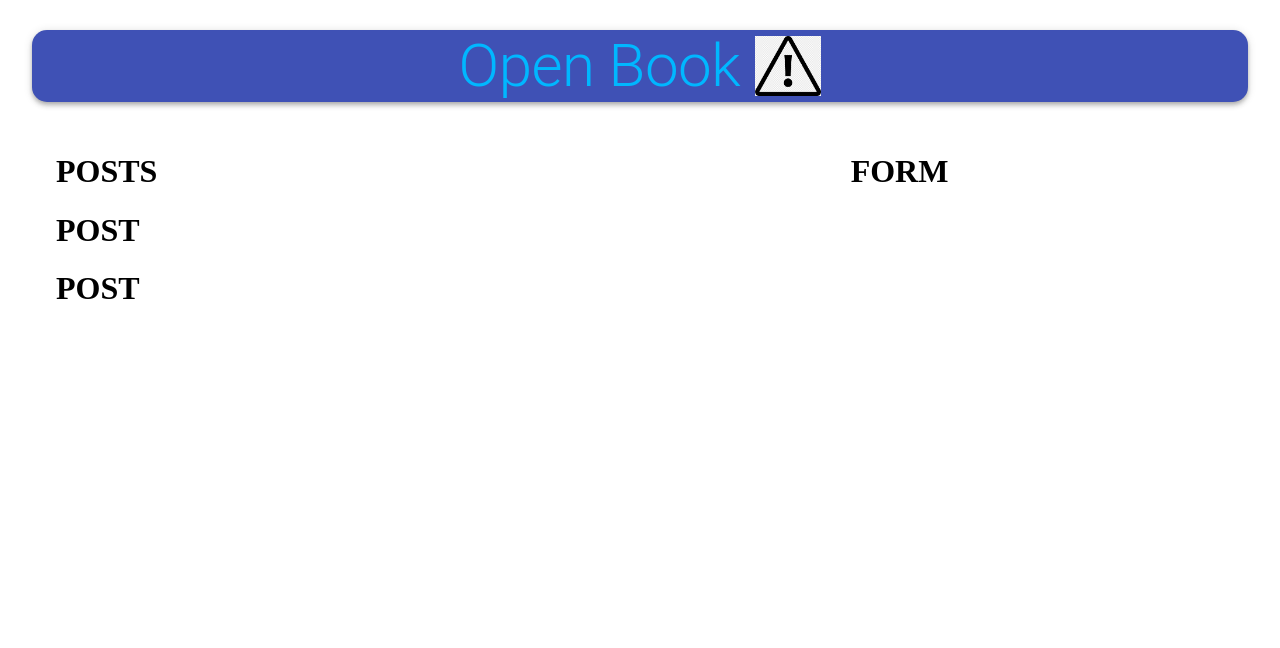
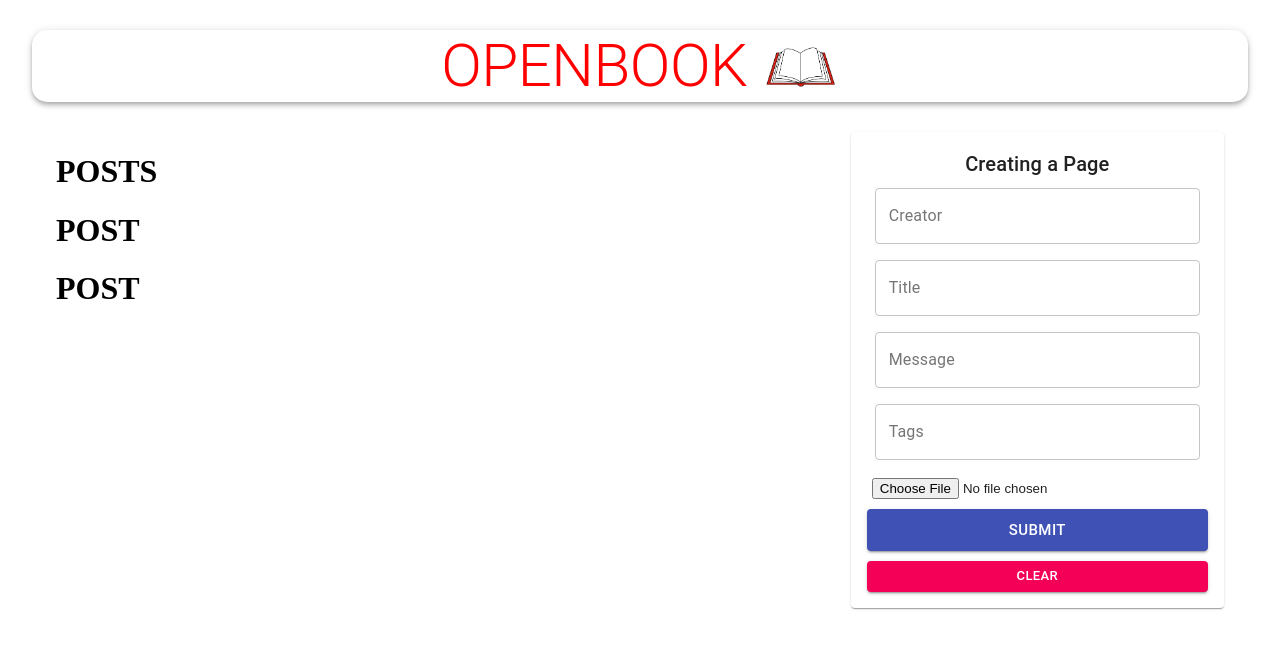
Before and after one commit to trichocereus/spot-check, a React (Create React App) app in the folder client/: page / in a window 1280 px wide. Shown: the top 648 px of the page. Built offline with nearby package versions, Linux system fonts and the light colour scheme; no server answers.

Commit message:
create form component to handle data for creating new posts

```diff
--- a/client/public/index.html
+++ b/client/public/index.html
@@ -24,7 +24,7 @@
       work correctly both with client-side routing and a non-root public URL.
       Learn how to configure a non-root public URL by running `npm run build`.
     -->
-    <title>React App</title>
+    <title>OPENBOOK</title>
   </head>
   <body>
     <noscript>You need to enable JavaScript to run this app.</noscript>
--- a/client/src/App.js
+++ b/client/src/App.js
@@ -19,7 +19,7 @@ const App = () => {
     return (
         <Container maxWidth='lg'>
             <AppBar className={classes.appBar} position='static'>
-                <Typography className={classes.heading} variant='h2' align='center'>Open Book</Typography>
+                <Typography className={classes.heading} variant='h2' align='center'>OPENBOOK</Typography>
                 <img className={classes.image} src={openbook} alt='openbook' height='60' />
             </AppBar>
             <Grow in>
--- a/client/src/components/Form/Form.js
+++ b/client/src/components/Form/Form.js
@@ -1,13 +1,45 @@
-import React from 'react';
-
+import React, { useState } from 'react';
+import { TextField, Button, Typography, Paper } from '@material-ui/core';
+import FileBase from 'react-file-base64';
 import useStyles from './styles';
 
 const Form = () => {
-    // eslint-disable-next-line
+    const [postData, setPostData] = useState({
+        creator: '',
+        title: '',
+        message: '',
+        tags: '',
+        selectedFile: ''
+    })
     const classes = useStyles();
 
+    const handleSubmit = () => {
+
+    }
+
+    const clear = () => {
+
+    }
+
     return (
-        <h1>FORM</h1>
+        <Paper className={classes.paper}>
+            <form autoComplete='off' noValidate className={`${classes.root} ${classes.form}`} onSubmit={handleSubmit}>
+                <Typography variant='h6'>Creating a Page</Typography>
+                <TextField name='creator' variant='outlined' label='Creator' fullWidth value={postData.creator} onChange={(e) => setPostData({ ...postData, creator: e.target.value })}/>
+                <TextField name='title' variant='outlined' label='Title' fullWidth value={postData.title} onChange={(e) => setPostData({ ...postData, title: e.target.value })}/>
+                <TextField name='message' variant='outlined' label='Message' fullWidth value={postData.message} onChange={(e) => setPostData({ ...postData, message: e.target.value })}/>
+                <TextField name='tags' variant='outlined' label='Tags' fullWidth value={postData.tags} onChange={(e) => setPostData({ ...postData, tags: e.target.value })}/>
+                <div className={classes.fileInput}>
+                    <FileBase
+                        type='file'
+                        multiple={false}
+                        onDone={({base64}) => setPostData({ ...postData, selectedFile: base64})}
+                    />
+                </div>
+                <Button className={classes.buttonSubmit} variant='contained' color='primary' size='large' type='submit' fullWidth>Submit</Button>
+                <Button variant='contained' color='secondary' size='small' onClick={clear} fullWidth>Clear</Button>
+            </form>
+        </Paper>
     );
 }
 
--- a/client/src/components/Posts/Posts.js
+++ b/client/src/components/Posts/Posts.js
@@ -2,8 +2,8 @@ import React from 'react';
 import { useSelector } from 'react-redux';
 
 import Post from './Post/Post.js';
+import useStyles from './styles';
 
-import useStyles from './styles';
 const Posts = () => {
     const posts = useSelector((state) => state.posts);
     // eslint-disable-next-line
--- a/client/src/styles.js
+++ b/client/src/styles.js
@@ -3,6 +3,7 @@ import { makeStyles } from "@material-ui/core/styles";
 export default makeStyles(() => ({
     appBar: {
         borderRadius: 15,
+        background: 'rgba(0,0,0,0)',
         margin: '30px 0',
         display: 'flex',
         flexDirection: 'row',
@@ -10,7 +11,7 @@ export default makeStyles(() => ({
         alignItems: 'center',
     },
     heading: {
-        color: 'rgba(0,183,255, 1)',
+        color: 'rgba(255,0,0)',
     },
     image: {
         marginLeft: '15px',
```
Also changed, not shown: client/src/images/openbook.png.
